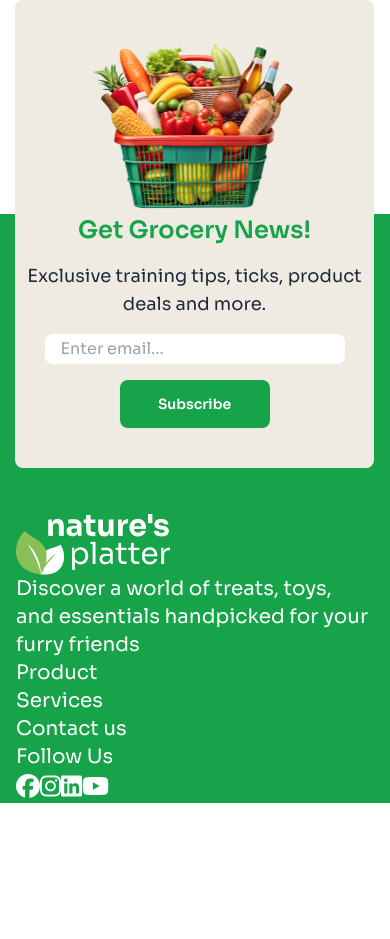
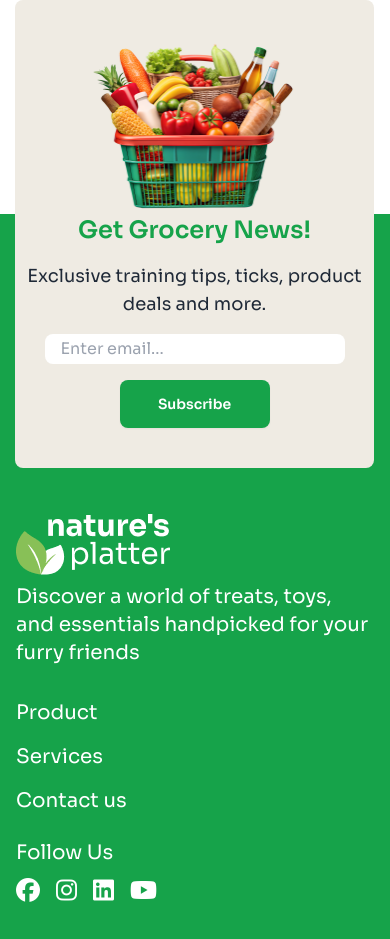
Before and after one commit to leerasabrina/organic-shop, a plain HTML site: page index.html in a window 390 px wide. Shown: the part 4402-5341 px from the top of the page. Before the commit the page ends 5205 px from the top, so only its background shows below. Drawn offline with nearby package versions, Linux system fonts and the light colour scheme.

```diff
--- a/index.html
+++ b/index.html
@@ -429,22 +429,22 @@
 
 
 
-   <footer class="bg-green-600 w-full px-4 pt-[300px]  lg:pt-[350px]">
+   <footer class="bg-green-600 w-full px-4 pt-[300px]  lg:pt-[350px] ">
      <div class="grid grid-cols-1 lg:grid-cols-3 justify-end items-end">
       <div class="lg:space-y-6">
         <img src="c2-assets/logo-footer.png" alt="">
-        <p class="text-white text-xl ">Discover a world of treats, toys, and essentials handpicked for your furry friends</p>
+        <p class="text-white text-xl mt-2 mb-8">Discover a world of treats, toys, and essentials handpicked for your furry friends</p>
       </div>
       <div class="lg:mb-4">
-        <ul class=" lg:pt-0 lg:pl-[150px] lg:space-y-8">
+        <ul class=" lg:pt-0 lg:pl-[150px] lg:space-y-8 space-y-4">
           <li><a class="text-white text-xl hover:bg-white hover:text-blue-600" href="#">Product</a></li>
           <li><a class="text-white text-xl  hover:bg-white hover:text-blue-600" href="#">Services</a></li>
           <li><a class="text-white text-xl  hover:bg-white hover:text-blue-600" href="#">Contact us</a></li>
         </ul>
       </div>
       <div class="lg:pl-[200px] lg:mb-4">
-        <p class="text-white text-xl  ">Follow Us</p>
-        <div class="flex">
+        <p class="text-white text-xl mt-6 mb-2 ">Follow Us</p>
+        <div class="flex gap-4 pb-8">
           <a class="text-2xl transform hover:scale-110" href="#"><i class="fa-brands fa-facebook text-white"></i></a>
           <a class="text-2xl transform hover:scale-110"href="#"><i class="fa-brands fa-instagram text-white"></i></a>
           <a class="text-2xl transform hover:scale-110"href="#"><i class="fa-brands fa-linkedin text-white"></i></a>
```
